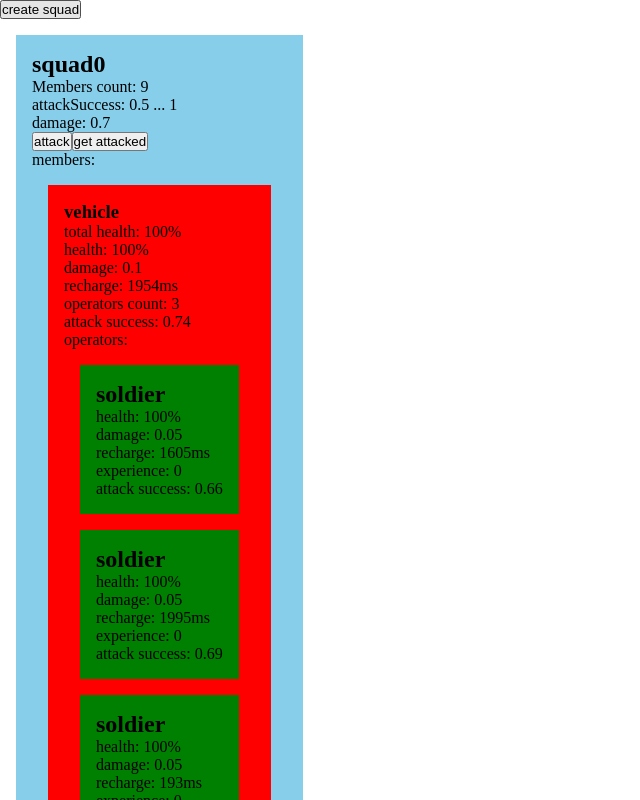
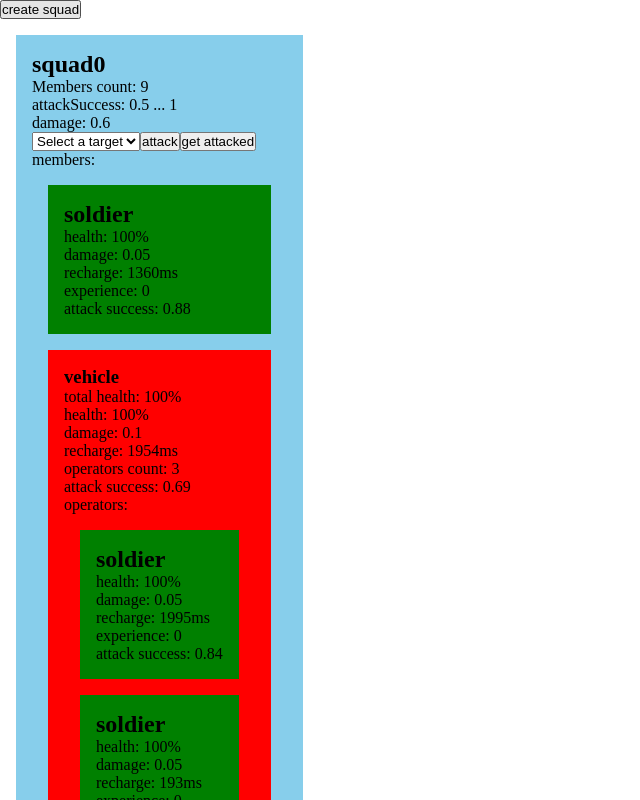
Before and after one commit to OlegFilonchuk/battle-simulator, a React (Create React App) app: page / in a window 1280 px wide. Both pictures are taken after a click on the button "create squad". Shown: the top 800 px of the page, without its empty margins (0-640 px from the left). Built offline with nearby package versions, Linux system fonts and the light colour scheme.

Commit message:
added targeting for squads

```diff
--- a/src/App.tsx
+++ b/src/App.tsx
@@ -1,4 +1,4 @@
-import React, { FC } from 'react';
+import React, { EventHandler, FC, MouseEvent } from 'react';
 import { useDispatch } from 'react-redux';
 import { Dispatch } from 'redux';
 import { createSquadAction } from './state/AC';
@@ -8,14 +8,18 @@ const App: FC = () => {
   let counter = 0;
   const dispatch: Dispatch = useDispatch();
 
-  const handleClick: () => void = () => {
+  const handleCreateSquad: EventHandler<MouseEvent> = () => {
     dispatch(createSquadAction(`squad${counter}`));
     counter++;
   };
 
+  const handleAttackTarget: EventHandler<MouseEvent> = () => {
+    console.log('target attacked');
+  };
+
   return (
     <div>
-      <button type="button" onClick={handleClick}>
+      <button type="button" onClick={handleCreateSquad}>
         create squad
       </button>
       <SquadList />
--- a/src/classes/Squad.ts
+++ b/src/classes/Squad.ts
@@ -8,6 +8,8 @@ export default class Squad {
   public membersCount: number = random(5, 10);
 
   public members: (Soldier | Vehicle)[] = [];
+
+  public target: Squad;
 
   constructor(name: string) {
     this.name = name;
@@ -40,6 +42,7 @@ export default class Squad {
 
   attack: () => void = () => {
     this.members.forEach((item) => item.attack());
+    this.target.getAttacked(10);
   };
 
   getAttacked: (totalDamage: number) => void = (totalDamage) => {
--- a/src/classes/Unit.ts
+++ b/src/classes/Unit.ts
@@ -3,7 +3,7 @@ import { random } from '../utils/helpers';
 export default abstract class Unit {
   private _health = 100;
 
-  public get health() {
+  public get health(): number {
     return +this._health.toFixed(2);
   }
 
--- a/src/components/SquadComp.tsx
+++ b/src/components/SquadComp.tsx
@@ -1,8 +1,8 @@
 import React, { FC } from 'react';
-import { useDispatch } from 'react-redux';
+import { useDispatch, useSelector } from 'react-redux';
 import { Dispatch } from 'redux';
 import Squad from '../classes/Squad';
-import { updateSquadAction } from '../state/AC';
+import { changeTargetAction, updateSquadAction } from '../state/AC';
 import Soldier from '../classes/Soldier';
 import SoldierComp from './SoldierComp';
 import VehicleComp from './VehicleComp';
@@ -25,6 +25,7 @@ const SquadComp: FC<Props> = ({
   },
 }) => {
   const dispatch: Dispatch = useDispatch();
+  const targets = useSelector((state) => Object.values(state.squads));
 
   const handleAttack = () => {
     attack();
@@ -36,12 +37,26 @@ const SquadComp: FC<Props> = ({
     dispatch(updateSquadAction());
   };
 
+  const handleSetTarget = (ev) => {
+    dispatch(changeTargetAction(name, ev.target.value));
+  };
+
   return (
     <div style={{ background: 'skyblue', padding: '1em', margin: '1em' }}>
       <h2>{name}</h2>
       <div>{`Members count: ${membersCount}`}</div>
       <div>{`attackSuccess: ${minAttackSuccess} ... ${maxAttackSuccess}`}</div>
       <div>{`damage: ${damage}`}</div>
+
+      <select name="target" onChange={handleSetTarget}>
+        {/* eslint-disable-next-line jsx-a11y/control-has-associated-label */}
+        <option value="">Select a target</option>
+        {targets.map((item) => (
+          <option key={item.name} value={item.name}>
+            {item.name}
+          </option>
+        ))}
+      </select>
 
       <button type="button" onClick={handleAttack}>
         attack
--- a/src/state/AC.ts
+++ b/src/state/AC.ts
@@ -2,6 +2,7 @@ import { Action, ActionCreator } from 'redux';
 
 export const CREATE_SQUAD = 'CREATE_SQUAD' as const;
 export const UPDATE_SQUAD = 'UPDATE_SQUAD' as const;
+export const CHANGE_TARGET = 'CHANGE_TARGET' as const;
 
 type CreateSquadAction = Action & {
   type: typeof CREATE_SQUAD;
@@ -9,6 +10,10 @@ type CreateSquadAction = Action & {
 
 type UpdateSquadAction = Action & {
   type: typeof UPDATE_SQUAD;
+};
+
+type ChangeTargetAction = Action & {
+  type: typeof CHANGE_TARGET;
 };
 
 export const createSquadAction: ActionCreator<CreateSquadAction> = (name) => ({
@@ -21,3 +26,14 @@ export const createSquadAction: ActionCreator<CreateSquadAction> = (name) => ({
 export const updateSquadAction: ActionCreator<UpdateSquadAction> = () => ({
   type: UPDATE_SQUAD,
 });
+
+export const changeTargetAction: ActionCreator<ChangeTargetAction> = (
+  srcName,
+  tgName,
+) => ({
+  type: CHANGE_TARGET,
+  payload: {
+    srcName,
+    tgName,
+  },
+});
--- a/src/state/reducer.ts
+++ b/src/state/squadReducer.ts
@@ -1,19 +1,15 @@
 import { Reducer } from 'redux';
-import { CREATE_SQUAD, UPDATE_SQUAD } from './AC';
+import { CHANGE_TARGET, CREATE_SQUAD, UPDATE_SQUAD } from './AC';
 import { SquadState } from '../utils/types';
 import Squad from '../classes/Squad';
 
 const initialState: SquadState = {};
 
-const reducer: Reducer = (state: SquadState = initialState, action) => {
+const squadReducer: Reducer = (state: SquadState = initialState, action) => {
   const { type, payload } = action;
 
   switch (type) {
     case CREATE_SQUAD:
-      // return {
-      //   ...state,
-      //   [payload.squad.name]: payload.squad,
-      // };
       // eslint-disable-next-line no-param-reassign
       state[payload.name] = new Squad(payload.name);
       return { ...state };
@@ -21,9 +17,16 @@ const reducer: Reducer = (state: SquadState = initialState, action) => {
     case UPDATE_SQUAD:
       return { ...state };
 
+    case CHANGE_TARGET:
+      console.log('src: ', payload.srcName);
+      console.log('tg: ', payload.tgName);
+      // eslint-disable-next-line no-param-reassign
+      state[payload.srcName].target = state[payload.tgName];
+      return { ...state };
+
     default:
       return state;
   }
 };
 
-export default reducer;
+export default squadReducer;
--- a/src/state/store.ts
+++ b/src/state/store.ts
@@ -1,6 +1,6 @@
 import { combineReducers, createStore, Reducer, Store } from 'redux';
 import { composeWithDevTools } from 'redux-devtools-extension';
-import reducer from './reducer';
+import squadReducer from './squadReducer';
 import { StoreState } from '../utils/types';
 
 const initialState: StoreState = {
@@ -8,7 +8,7 @@ const initialState: StoreState = {
 };
 
 const rootReducer: Reducer = combineReducers({
-  squads: reducer,
+  squads: squadReducer,
 });
 
 const store: Store = createStore(
```
